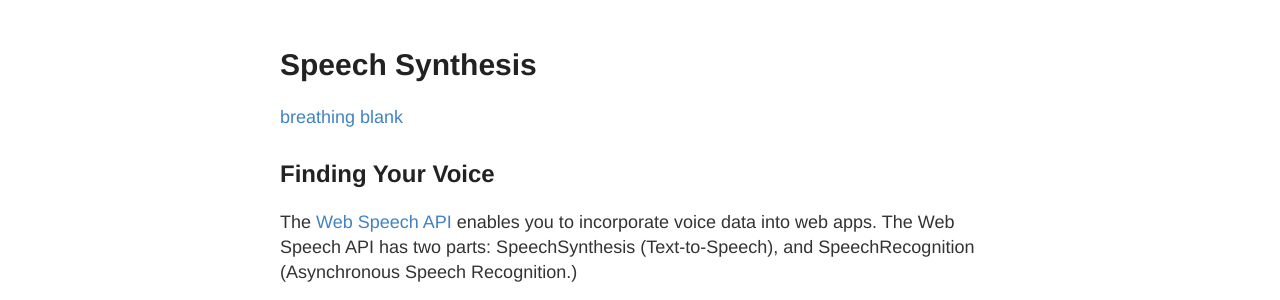
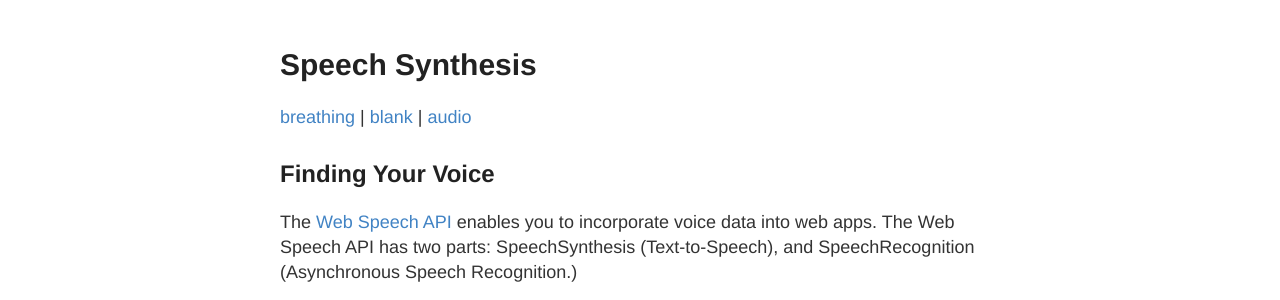
Before and after one commit to mathicus/mathicus.github.io, a Jekyll site: the page built from _posts/2020-3-20-Speech-Synthesis.md, in a window 1280 px wide. Shown: the part 122-422 px from the top of the page. Built offline with Jekyll 4.4.1, drawn with Linux system fonts in a browser that asks for light colours.

Commit message:
Update 2020-3-20-Speech-Synthesis.md

```diff
--- a/_posts/2020-3-20-Speech-Synthesis.md
+++ b/_posts/2020-3-20-Speech-Synthesis.md
@@ -2,7 +2,9 @@
 layout: post
 title: Speech Synthesis
 ---
-[breathing](https://htmlpreview.github.io/?https://raw.githubusercontent.com/jonfleming/SpeechSynthesisAPI/master/breathing.htm) [blank](https://htmlpreview.github.io/?https://raw.githubusercontent.com/jonfleming/jonfleming.github.io/master/blank.htm)
+[breathing](https://htmlpreview.github.io/?https://raw.githubusercontent.com/jonfleming/SpeechSynthesisAPI/master/breathing.htm) |
+[blank](https://htmlpreview.github.io/?https://raw.githubusercontent.com/jonfleming/jonfleming.github.io/master/blank.htm) |
+[audio](https://htmlpreview.github.io/?https://raw.githubusercontent.com/jonfleming/AudioAnalyzer/master/index.htm)
 
 ## Finding Your Voice
 The [Web Speech API](https://developer.mozilla.org/en-US/docs/Web/API/Web_Speech_API) enables you to incorporate voice data into web apps. The Web Speech API has two parts: SpeechSynthesis (Text-to-Speech), and SpeechRecognition (Asynchronous Speech Recognition.)
```
